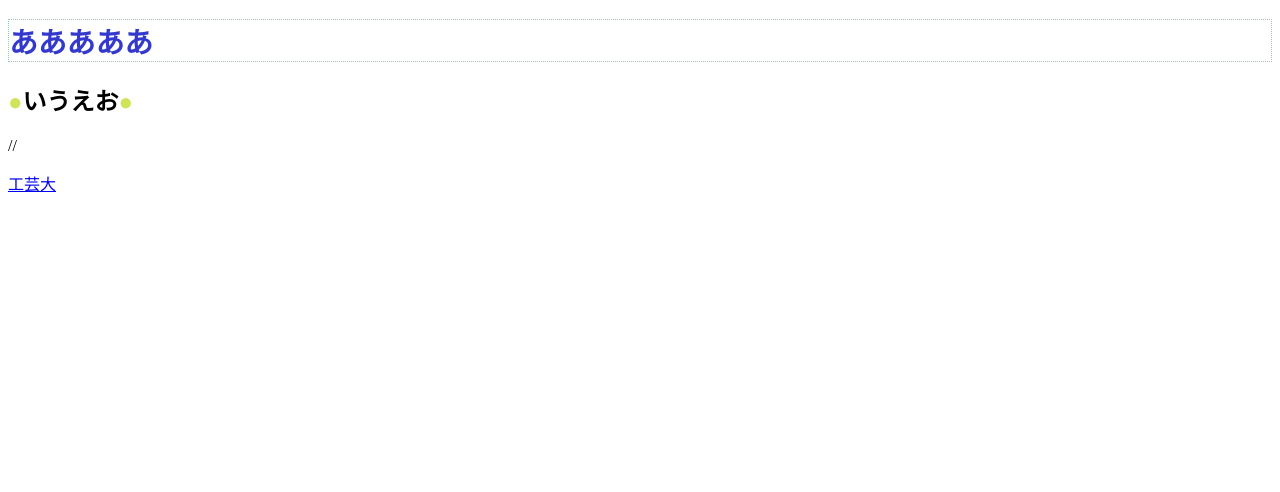
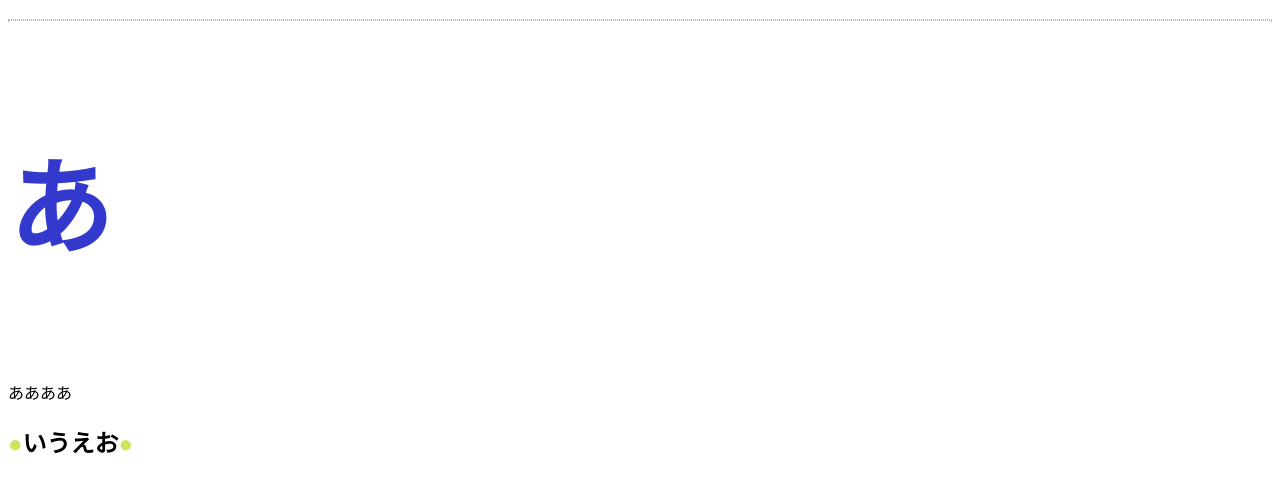
Before and after one commit to IFoxH/web1-4, a plain HTML site: page index.html in a window 1280 px wide. Drawn offline with Linux system fonts and the light colour scheme.

Commit message:
Update index.html

```diff
--- a/index.html
+++ b/index.html
@@ -10,11 +10,11 @@
   </style>
 
   <body>
-    <h1>あああああ</h1>
+    <h1><h3>あ</h3>ああああ</h1>
     <h2><span>●</span>いうえお<span>●</span></h2>
   </body>
 
-  //<p><span class="fox male"><a href="http://www.t-kougei.ac.jp/index.html">工芸大</a></span></p>
+
 
 </head>
 </html>
```
